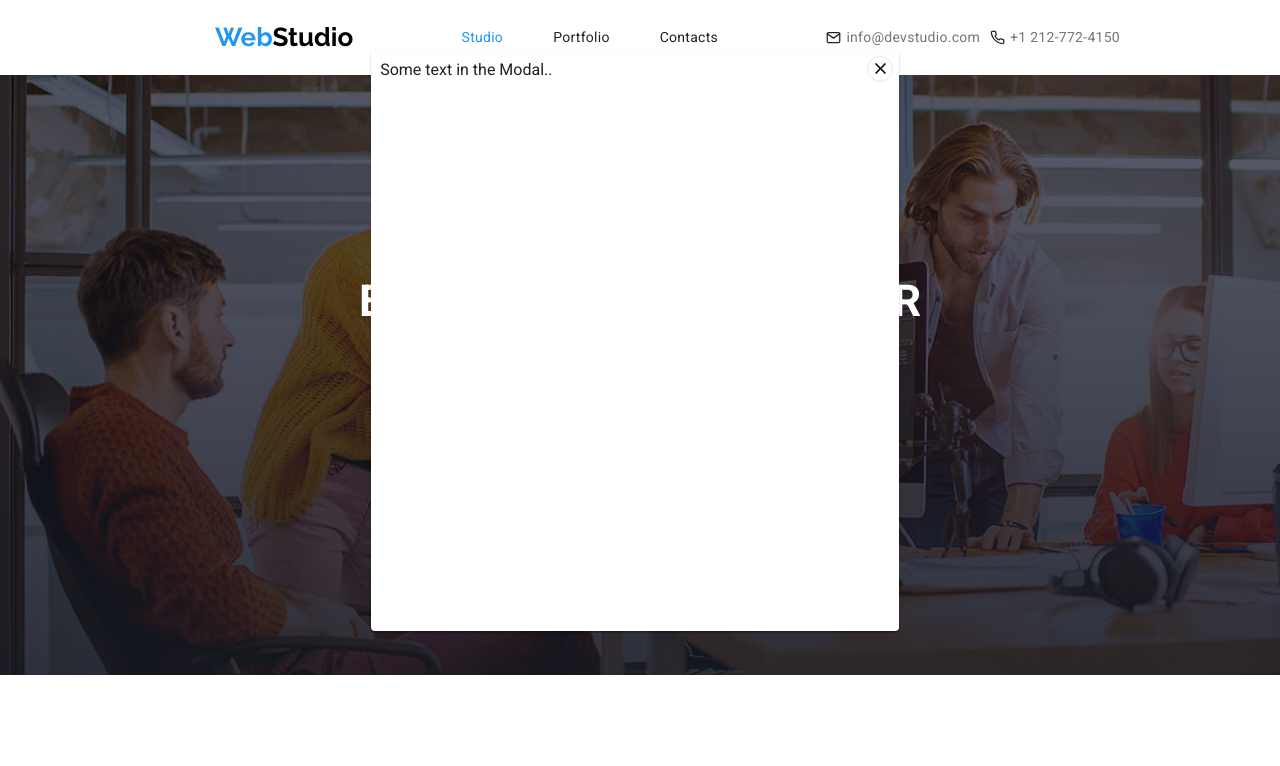
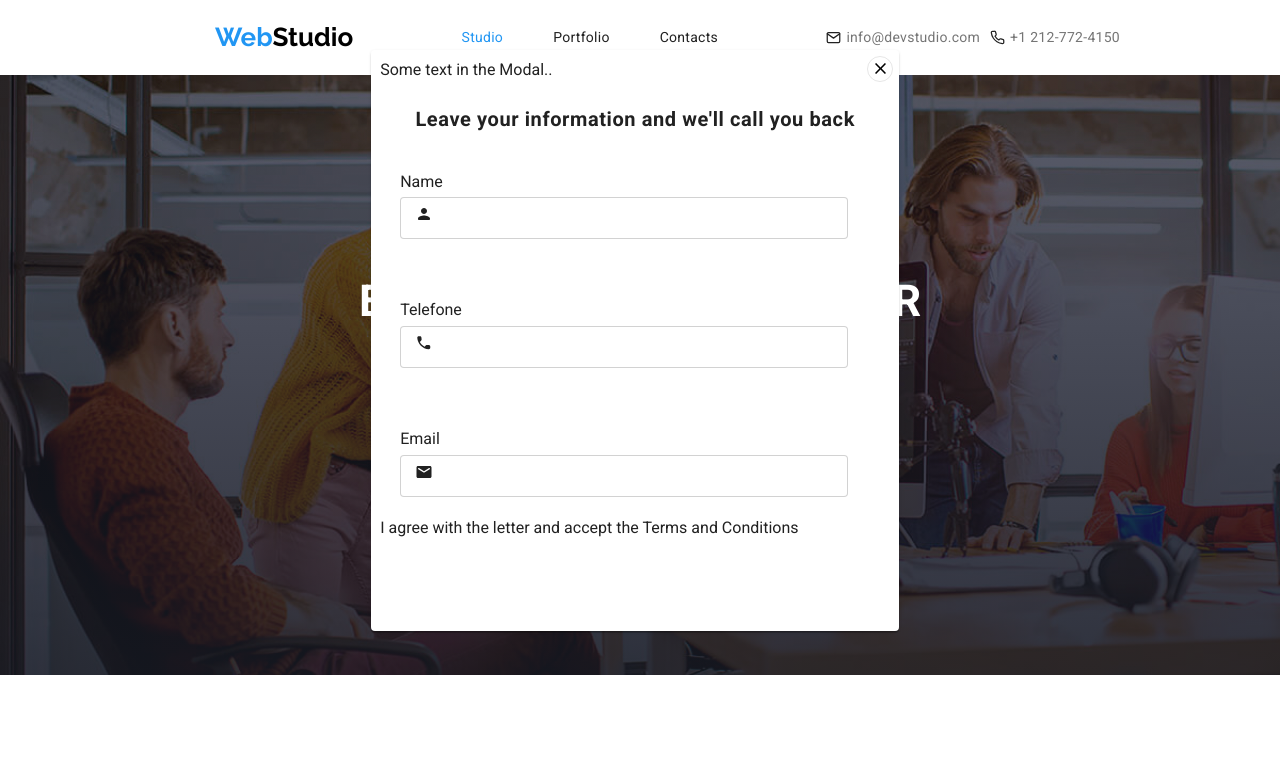
Before and after one commit to Simonkhawam/goit-markup-hw-06, a plain HTML site: page index.html in a window 1280 px wide. Both pictures are taken after a click on the button "Request our service". Shown: the top 766 px of the page. Drawn offline with nearby package versions, Linux system fonts and the light colour scheme.

Commit message:
commit change working in progress

```diff
--- a/css/styles-main.css
+++ b/css/styles-main.css
@@ -1031,3 +1031,83 @@ hr {
   letter-spacing: 0.42px;
   text-transform: uppercase;
 }
+
+/* form */
+form {
+  margin-top: 25px;
+}
+form label {
+  position: relative;
+}
+.person-img {
+  position: absolute;
+  left: 76px;
+  top: 1px;
+}
+form label input:focus {
+  border: 2px solid red;
+  outline: none;
+}
+form label input:focus + .person-img {
+  color: red;
+}
+form label input {
+  padding: 0 25px;
+}
+
+/* Formular */
+
+.form-group {
+  position: relative;
+  display: flex;
+  flex-direction: column;
+  gap: 4px;
+  margin-top: 20px;
+  padding: 20px;
+}
+.input-icon {
+  position: absolute;
+  top: 50%;
+  left: 35px;
+  width: 18px;
+  height: 18px;
+}
+/* from portofilio */
+form {
+  margin-top: 25px;
+}
+form label {
+  position: relative;
+}
+
+form label input {
+  padding: 0 35px;
+}
+form label input:focus,
+.input-icon-name:focus {
+  border: 2px solid red;
+}
+.input-icon-name {
+  padding: 0 35px;
+}
+input {
+  padding: 20px;
+}
+.input-icon-name {
+  padding: 20px;
+  border-radius: 4px;
+  border: 1px solid rgba(33, 33, 33, 0.2);
+  width: 448px;
+  height: 10px;
+  flex-shrink: 0;
+}
+.text-form-title {
+  color: #212121;
+  text-align: center;
+  font-family: Roboto;
+  font-size: 20px;
+  font-style: normal;
+  font-weight: 700;
+  line-height: normal;
+  letter-spacing: 0.6px;
+}
--- a/index.html
+++ b/index.html
@@ -625,14 +625,103 @@
 
     <body>
       <!-- Trigger/Open The Modal -->
-      <button class="service-btn" id="myBtn">Request our service</button>
+      <button data-modal-open class="service-btn" id="myBtn">
+        Request our service
+      </button>
 
       <!-- The Modal -->
       <div id="myModal" class="modal">
         <!-- Modal content -->
         <div class="modal-content">
           <p>Some text in the Modal..</p>
-
+          <form class="form">
+            <h1 class="text-form-title">
+              Leave your information and we'll call you back
+            </h1>
+            <div class="form-group">
+              <label for="Name" name>Name</label>
+              <input
+                type="text"
+                name="Name"
+                id="Name"
+                class="input-icon-name"
+              />
+              <svg
+                class="input-icon"
+                width="18"
+                height="18"
+                viewBox="0 0 18 18"
+                fill="currentcolor"
+                xmlns="http://www.w3.org/2000/svg"
+              >
+                <g clip-path="url(#clip0_1_2667)">
+                  <path
+                    d="M9 9C10.6575 9 12 7.6575 12 6C12 4.3425 10.6575 3 9 3C7.3425 3 6 4.3425 6 6C6 7.6575 7.3425 9 9 9ZM9 10.5C6.9975 10.5 3 11.505 3 13.5V14.25C3 14.6625 3.3375 15 3.75 15H14.25C14.6625 15 15 14.6625 15 14.25V13.5C15 11.505 11.0025 10.5 9 10.5Z"
+                    fill="currentcolor"
+                  />
+                </g>
+                <defs>
+                  <clipPath id="clip0_1_2667">
+                    <rect width="18" height="18" fill="white" />
+                  </clipPath>
+                </defs>
+              </svg>
+            </div>
+            <label class="form-group">
+              <span>Telefone</span>
+              <input type="tel" id="phone" class="input-icon-name" />
+              <svg
+                class="input-icon"
+                width="18"
+                height="18"
+                viewBox="0 0 18 18"
+                fill="currentcolor"
+                xmlns="http://www.w3.org/2000/svg"
+              >
+                <g clip-path="url(#clip0_1_2673)">
+                  <path
+                    d="M13.996 11.1226L12.1579 10.9127C11.7164 10.862 11.2822 11.014 10.971 11.3252L9.63945 12.6568C7.59144 11.6147 5.91251 9.94296 4.87041 7.8877L6.20922 6.54888C6.5204 6.2377 6.67237 5.80349 6.62171 5.36205L6.41185 3.53836C6.325 2.80745 5.70988 2.25745 4.97173 2.25745H3.71976C2.902 2.25745 2.22175 2.93771 2.2724 3.75547C2.65595 9.93572 7.59868 14.8712 13.7717 15.2548C14.5894 15.3054 15.2697 14.6252 15.2697 13.8074V12.5555C15.2769 11.8245 14.7269 11.2094 13.996 11.1226Z"
+                    fill="#212121"
+                  />
+                </g>
+                <defs>
+                  <clipPath id="clip0_1_2673">
+                    <rect width="18" height="18" fill="white" />
+                  </clipPath>
+                </defs>
+              </svg>
+            </label>
+            <label class="form-group">
+              <span>Email</span>
+              <input type="email" id="email" class="input-icon-name" />
+              <svg
+                class="input-icon"
+                width="18"
+                height="18"
+                viewBox="0 0 18 18"
+                fill="none"
+                xmlns="http://www.w3.org/2000/svg"
+              >
+                <g clip-path="url(#clip0_1_2679)">
+                  <path
+                    d="M15 3H3C2.175 3 1.5075 3.675 1.5075 4.5L1.5 13.5C1.5 14.325 2.175 15 3 15H15C15.825 15 16.5 14.325 16.5 13.5V4.5C16.5 3.675 15.825 3 15 3ZM14.7 6.1875L9.3975 9.5025C9.1575 9.6525 8.8425 9.6525 8.6025 9.5025L3.3 6.1875C3.1125 6.0675 3 5.865 3 5.6475C3 5.145 3.5475 4.845 3.975 5.1075L9 8.25L14.025 5.1075C14.4525 4.845 15 5.145 15 5.6475C15 5.865 14.8875 6.0675 14.7 6.1875Z"
+                    fill="#212121"
+                  />
+                </g>
+                <defs>
+                  <clipPath id="clip0_1_2679">
+                    <rect width="18" height="18" fill="white" />
+                  </clipPath>
+                </defs>
+              </svg>
+            </label>
+            <label for="">
+              <span
+                >I agree with the letter and accept the Terms and
+                Conditions</span
+              >
+            </label>
+          </form>
           <div class="hover-btn">
             <svg
               class="hover-btn close"
@@ -649,7 +738,7 @@
           </div>
         </div>
       </div>
-
+      <!-- final  -->
       <script>
         // Get the modal
         var modal = document.getElementById("myModal");
--- /dev/null
+++ b/styles-test.css
@@ -0,0 +1,118 @@
+:root {
+  --link-color: #757575;
+  --title-color: #212121;
+  --text-color: #757575;
+  --background-color: #ffffff;
+  --brand-color: #2196f3;
+  --text-font-family: "Roboto", "sans-serif";
+  --transition: 250ms cubic-bezier(0.4, 0, 0.2, 1);
+}
+html,
+body {
+  width: 100%;
+  height: 100%;
+}
+.modal {
+  position: fixed;
+  top: 0;
+  left: 0;
+  background: green;
+  width: 100vw;
+  height: 100vh;
+  display: flex;
+  justify-content: center;
+  align-items: center;
+  transition: transform var(--transition);
+  pointer-events: auto;
+  opacity: 0.7;
+}
+.modal-content {
+  padding: 14px;
+  width: 528px;
+  height: 581px;
+  flex-shrink: 0;
+  margin: 0 auto;
+  border-radius: 4px;
+  background: #fff;
+  box-shadow: 0px 2px 1px 0px rgba(0, 0, 0, 0.2),
+    0px 1px 1px 0px rgba(0, 0, 0, 0.14), 0px 1px 3px 0px rgba(0, 0, 0, 0.12);
+  position: fixed;
+  top: 10%;
+  left: 30%;
+}
+.is-hidden {
+  visibility: hidden;
+  transform: scale(1.1);
+}
+.close-btn {
+  background-color: red;
+  border: 1px solid #6e0505;
+  color: white;
+  cursor: pointer;
+  outline: none;
+  position: absolute;
+  right: 16px;
+  top: 16px;
+  transition: background-color var(--transition);
+}
+.close-btn:hover,
+.close-btn:focus {
+  background-color: #6e0505;
+}
+
+/* Formular */
+
+.form-group {
+  position: relative;
+  display: flex;
+  flex-direction: column;
+  gap: 4px;
+  margin-top: 20px;
+  padding: 20px;
+}
+.input-icon {
+  position: absolute;
+  top: 50%;
+  left: 35px;
+  width: 18px;
+  height: 18px;
+}
+/* from portofilio */
+form {
+  margin-top: 25px;
+}
+form label {
+  position: relative;
+}
+
+form label input {
+  padding: 0 35px;
+}
+form label input:focus,
+.input-icon-name:focus {
+  border: 2px solid red;
+}
+.input-icon-name {
+  padding: 0 35px;
+}
+input {
+  padding: 20px;
+}
+.input-icon-name {
+  padding: 20px;
+  border-radius: 4px;
+  border: 1px solid rgba(33, 33, 33, 0.2);
+  width: 448px;
+  height: 10px;
+  flex-shrink: 0;
+}
+.text-form-title {
+  color: #212121;
+  text-align: center;
+  font-family: Roboto;
+  font-size: 20px;
+  font-style: normal;
+  font-weight: 700;
+  line-height: normal;
+  letter-spacing: 0.6px;
+}
```
Also changed, not shown: modal-test.js (added, +14 -0 lines), portfolio.html (+13 -7 lines), test.html (added, +103 -0 lines), email-1.svg (added), icons/close-black-1.svg (added), icons/symbol-defs.svg (added), icons/symbol-defsII.svg (added), icons/symbol-defsIII.svg (added), icons/symbol-defsIIII.svg (added), person1.svg (added), phone-1.svg (added), 1 other file.
